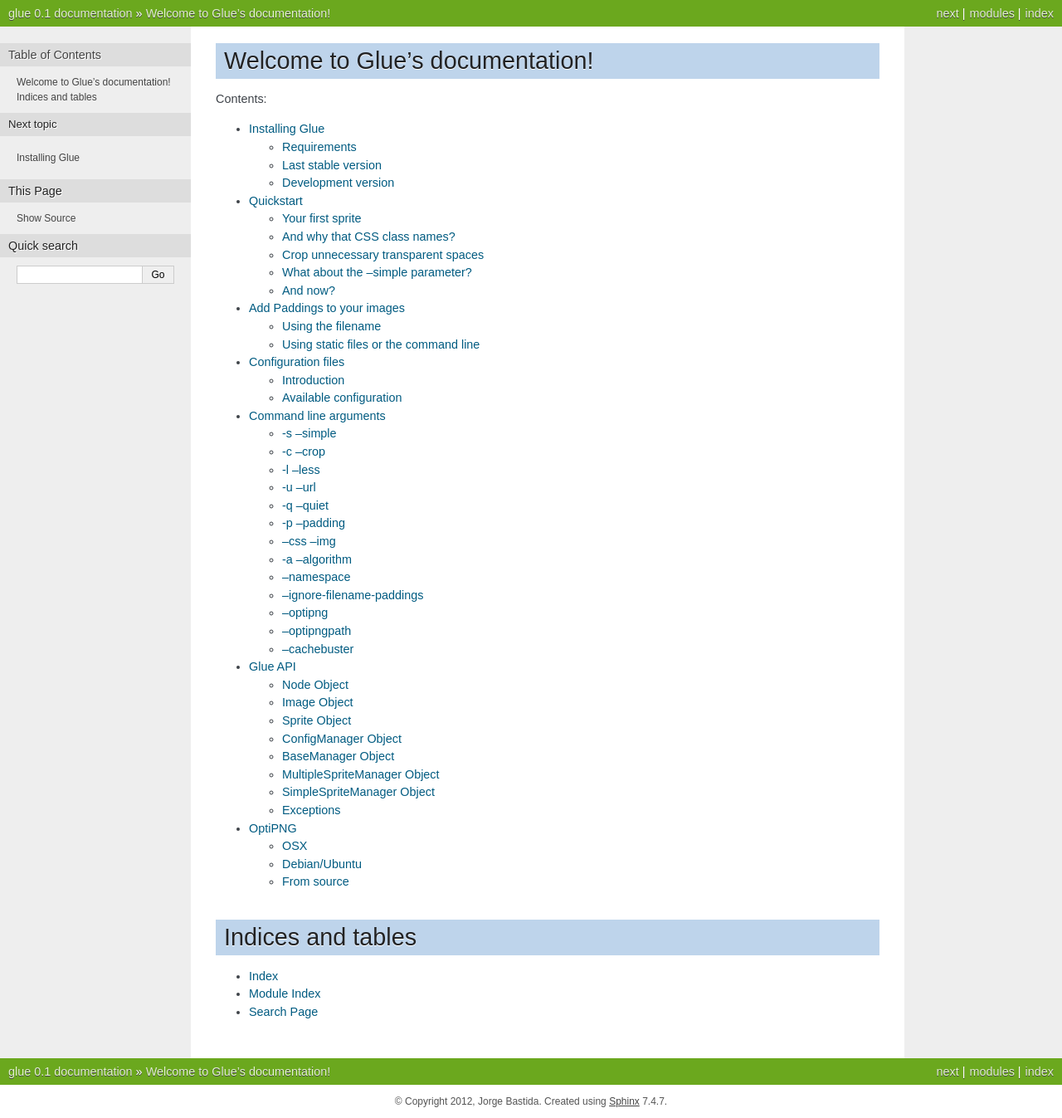
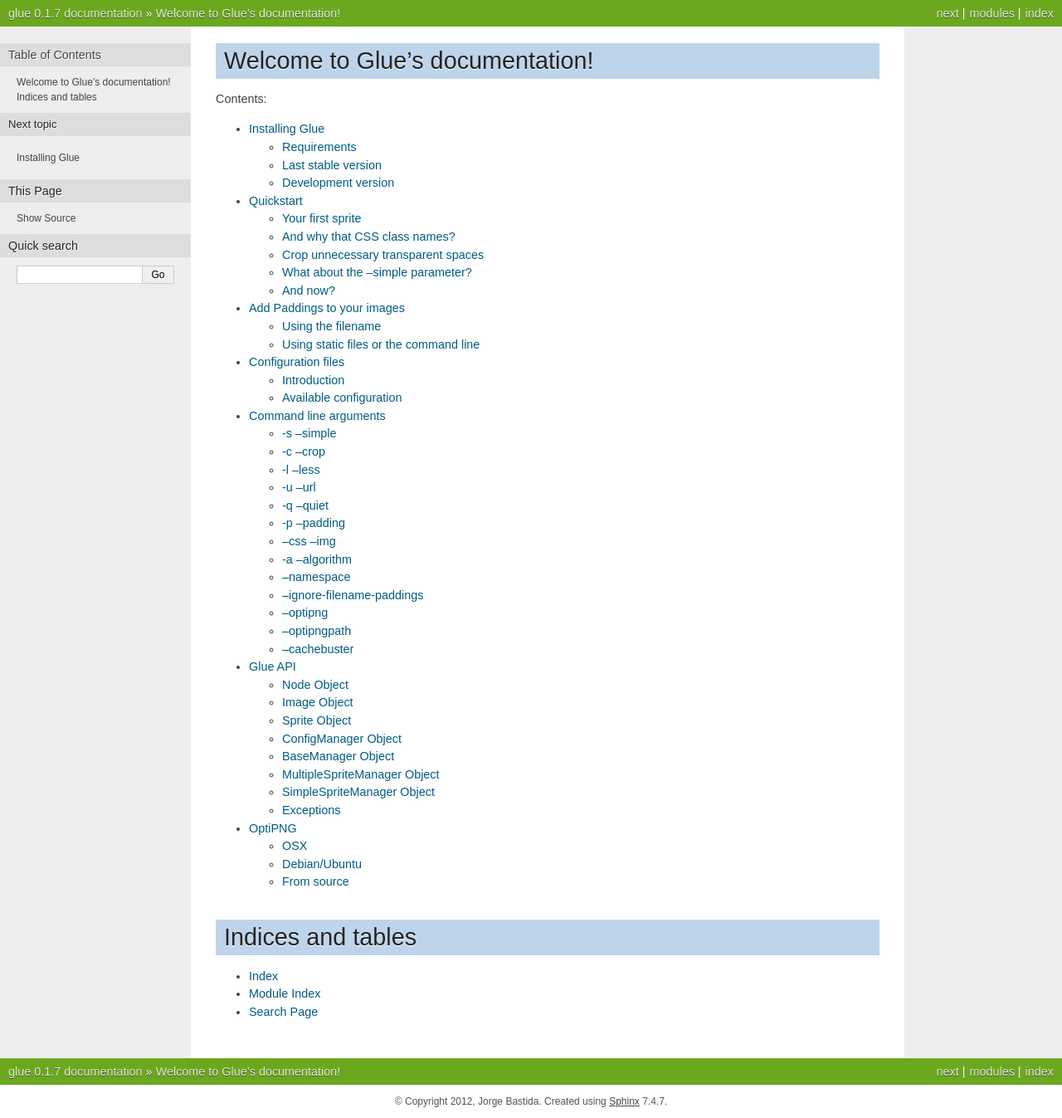
Before and after one commit to jorgebastida/glue, a Sphinx documentation site: the page built from docs/index.rst, in a window 1280 px wide. Shown: the whole page at 83% size. Built offline with Sphinx 7.4.7, drawn with Linux system fonts in a browser that asks for light colours; the version number is read from the project's files by our own code; part of the change alters nothing that is shown.

```diff
--- a/docs/conf.py
+++ b/docs/conf.py
@@ -48,9 +48,19 @@ copyright = u'2012, Jorge Bastida'
 # built documents.
 #
 # The short X.Y version.
-version = '0.1'
-# The full version, including alpha/beta/rc tags.
-release = '0.1'
+
+import pkg_resources
+try:
+    release = pkg_resources.get_distribution('Flask').version
+except pkg_resources.DistributionNotFound:
+    print 'To build the documentation, The distribution information of glue'
+    print 'Has to be available.  Either install the package into your'
+    print 'development environment or run "setup.py develop" to setup the'
+    print 'metadata.  A virtualenv is recommended!'
+    sys.exit(1)
+del pkg_resources
+
+version = '.'.join(release.split('.')[:2])
 
 # The language for content autogenerated by Sphinx. Refer to documentation
 # for a list of supported languages.
```
